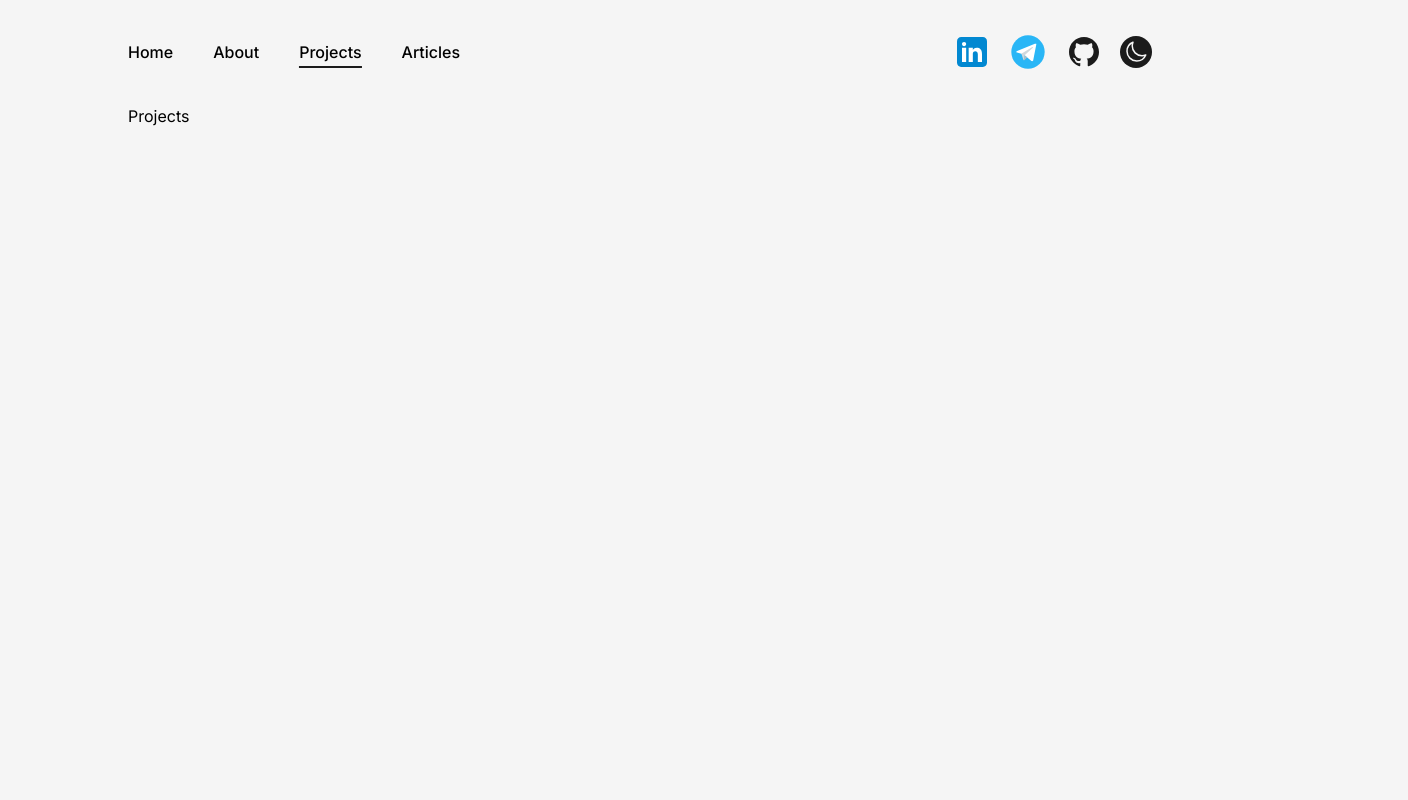
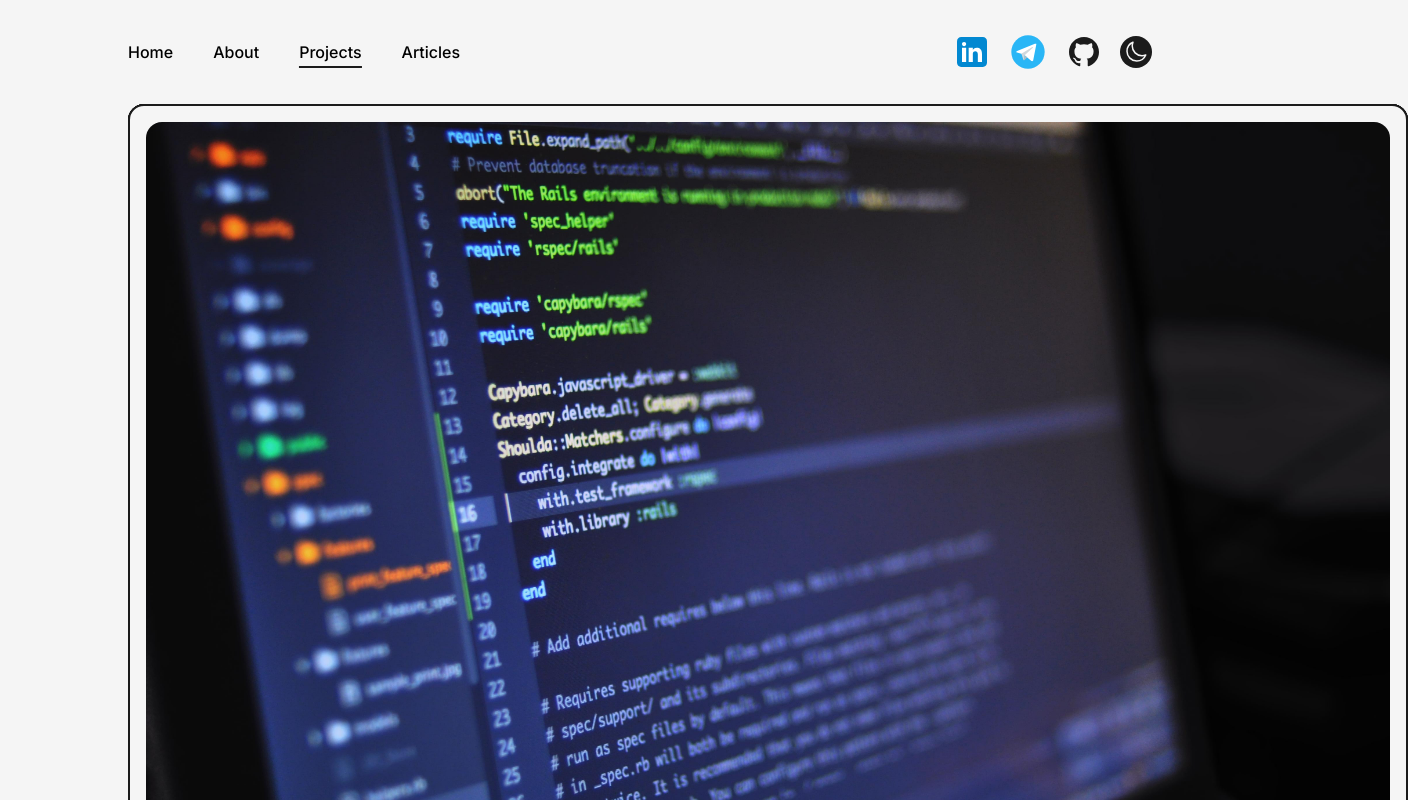
Before and after one commit to hossein-jorfi/portfolio-website, a Next.js app: page /Projects in a window 1280 px wide. Shown: the top 800 px of the page, 1408 px wide, since content can reach past the window. Built offline with nearby package versions, Linux system fonts and the light colour scheme.

Commit message:
projects section

```diff
--- a/src/app/Projects/page.tsx
+++ b/src/app/Projects/page.tsx
@@ -1,13 +1,18 @@
 "use client";
+import ProjectCard from "@/components/ProjectCard";
 import TransitionEffect from "@/components/TransitionEffect";
 import React from "react";
 
 const page = () => {
   return (
     <>
-      <TransitionEffect />
-      <div className="my-container min-h-screen bg-light dark:bg-dark">
-        Projects
+      {/* <TransitionEffect /> */}
+      <div className="pb-10 my-container min-h-screen bg-light dark:bg-dark grid grid-cols-12 gap-3 -z-20">
+        <ProjectCard />
+        <ProjectCard />
+        <ProjectCard />
+        <ProjectCard />
+        <ProjectCard />
       </div>
     </>
   );
--- /dev/null
+++ b/src/components/ProjectCard.tsx
@@ -0,0 +1,19 @@
+import Image from "next/image";
+import myPic2 from "../../public/images/about_page_photo.jpg";
+
+const ProjectCard = () => {
+  return (
+    <div className="w-full h-max absolute col-span-12 sm:col-span-6 rounded-2xl border-2 border-solid border-dark dark:border-light bg-light dark:bg-dark p-4">
+      <div className="relative top-0 -right-3 w-[102%] h-[103%] rounded-[1.5rem] bg-dark "></div>
+      <div className="">
+        <Image
+          src={myPic2}
+          alt="my photo"
+          className="rounded-2xl w-full h-auto"
+        />
+      </div>
+    </div>
+  );
+};
+
+export default ProjectCard;
```
